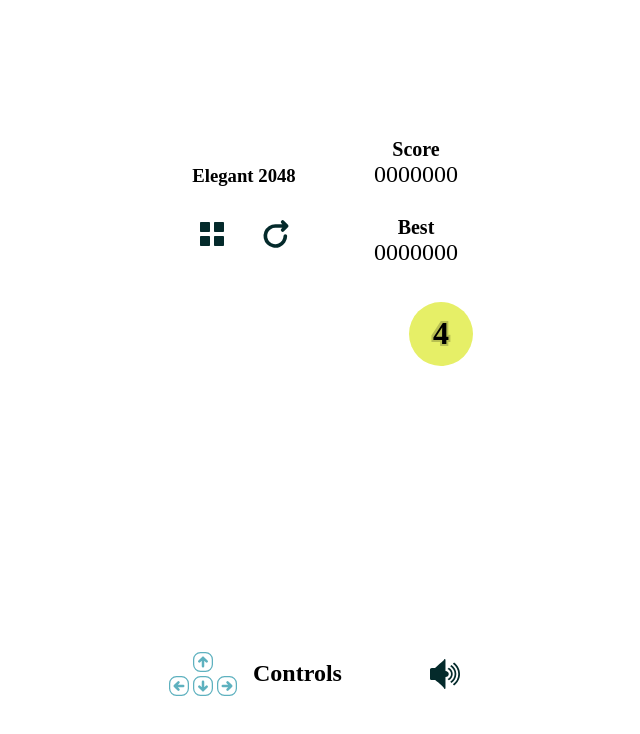
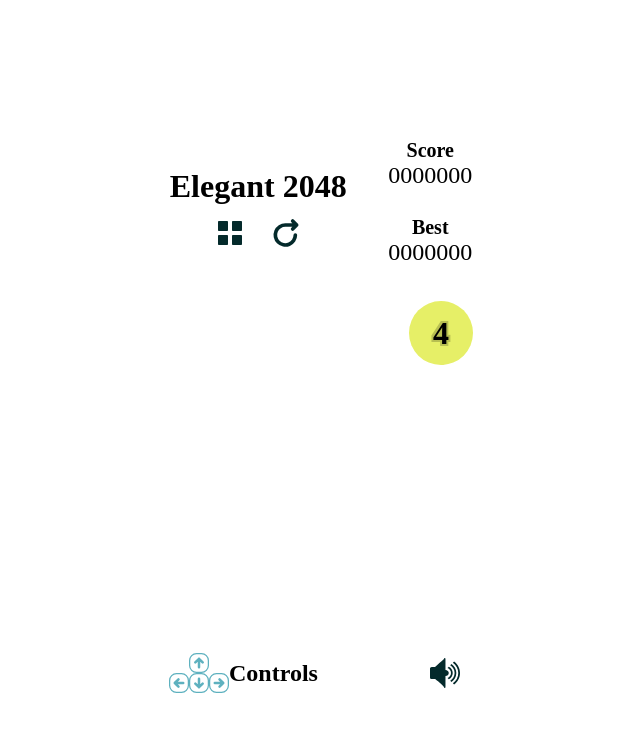
Before and after one commit to LuisNivar/my2048, a React (Create React App) app: page / in a window 1280 px wide. Shown: the top 734 px of the page, without its empty margins (319-959 px from the left). Built offline with nearby package versions, Linux system fonts and the light colour scheme; the HTML template or start-up script is replaced by a standard one.

Commit message:
Replace spaces to their corresponding variable

```diff
--- a/src/components/Instruction/index.module.css
+++ b/src/components/Instruction/index.module.css
@@ -11,7 +11,7 @@
 .title {
   margin-top: auto;
   margin-bottom: auto;
-  margin-left: 1rem;
+  margin-left: var(--space-4);
 }
 
 .up {
@@ -39,7 +39,7 @@
   grid-template-areas:
     ". up ."
     "left down right";
-  gap: 0.25rem;
+  gap: var(--space-1);
 }
 
 .up,
--- a/src/components/Instruction/index.tsx
+++ b/src/components/Instruction/index.tsx
@@ -23,14 +23,14 @@ function Instruction(props: instructionProps) {
           <ArrowKey className={cn(styles.left)} />
           <ArrowKey className={cn(styles.right)} />
         </div>
-        <h2 className={styles.title}>Controls</h2>
+        <h2 className={cn(styles.title, "text-2xl")}>Controls</h2>
       </div>
 
       <IconButton
         onClick={toggleSound}
         className={styles.speaker}
-        title="Speaker Button"
         Icon={sound ? Speaker : SpeakerMute}
+        aria-label="Toggle sound"
       />
     </Container>
   );
--- a/src/components/MenuSection/index.module.css
+++ b/src/components/MenuSection/index.module.css
@@ -5,5 +5,9 @@
 
 .buttonGroup {
   display: flex;
-  gap: 0.5rem;
+  gap: var(--space-3);
 }
+
+.title {
+  margin-bottom: var(--space-3);
+}
--- a/src/components/MenuSection/index.tsx
+++ b/src/components/MenuSection/index.tsx
@@ -21,14 +21,20 @@ function MenuSection(props: menuSection) {
 
   return (
     <Container className={containerClass}>
-      <h3 className={styles.title}> Elegant 2048 </h3>
+      <h1 className={cn(styles.title, "text-2xl")}> Elegant 2048 </h1>
       <div className={styles.buttonGroup}>
-        <IconButton className={styles.menu} Icon={MenuIcon} title="Menu" />
+        <IconButton
+          className={styles.menu}
+          Icon={MenuIcon}
+          title="Menu"
+          aria-label="Go to menu"
+        />
         <IconButton
           className={styles.reload}
           Icon={ReloadIcon}
           title="Reload"
           onClick={handleReset}
+          aria-label="New game"
         />
       </div>
     </Container>
```
